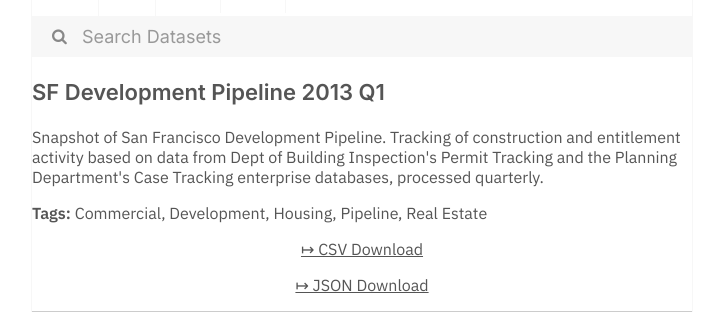
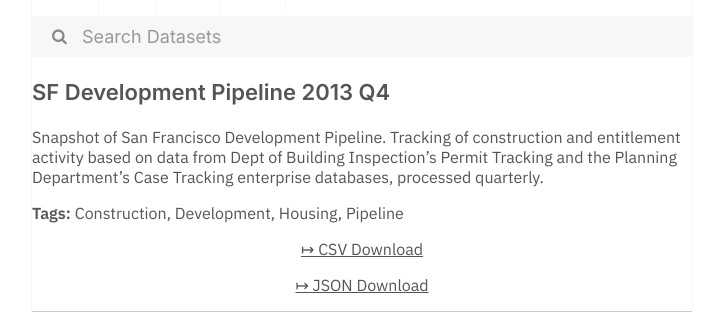
Before and after one commit to dayda-entities/city-of-san-francisco, a Jekyll site: the page built from _posts/2020-11-10-sf-development-pipeline-2013-q.md, in a window 1280 px wide. Shown: the part 269-581 px from the top of the page, without its empty margins (278-990 px from the left). Built offline with Jekyll 4.4.1, drawn with Linux system fonts in a browser that asks for light colours.

Commit message:
Publish Data

```diff
--- a/_posts/2020-11-10-sf-development-pipeline-2013-q.md
+++ b/_posts/2020-11-10-sf-development-pipeline-2013-q.md
@@ -1,20 +1,19 @@
 ---
-title: SF Development Pipeline 2013 Q1
-created: '2020-11-10T16:56:22.082336'
-modified: '2020-11-10T16:56:22.082347'
+title: SF Development Pipeline 2013 Q4
+created: '2020-11-10T16:56:29.683686'
+modified: '2020-11-10T16:56:29.683693'
 state: active
 type: dataset
 tags:
-  - Commercial
+  - Construction
   - Development
   - Housing
   - Pipeline
-  - Real Estate
 groups:
   - Local Government
-csv_url: 'https://data.sfgov.org/api/views/bime-puj8/rows.csv?accessType=DOWNLOAD'
-json_url: 'https://data.sfgov.org/api/views/bime-puj8/rows.json?accessType=DOWNLOAD'
+csv_url: 'https://data.sfgov.org/api/views/ep85-j8df/rows.csv?accessType=DOWNLOAD'
+json_url: 'https://data.sfgov.org/api/views/ep85-j8df/rows.json?accessType=DOWNLOAD'
 layout: post
 
 ---
-Snapshot of San Francisco Development Pipeline. Tracking of construction and entitlement activity based on data from Dept of Building Inspection&#x27;s Permit Tracking and the Planning Department&#x27;s Case Tracking enterprise databases, processed quarterly.
+Snapshot of San Francisco Development Pipeline. Tracking of construction and entitlement activity based on data from Dept of Building Inspection's Permit Tracking and the Planning Department's Case Tracking enterprise databases, processed quarterly.
```
